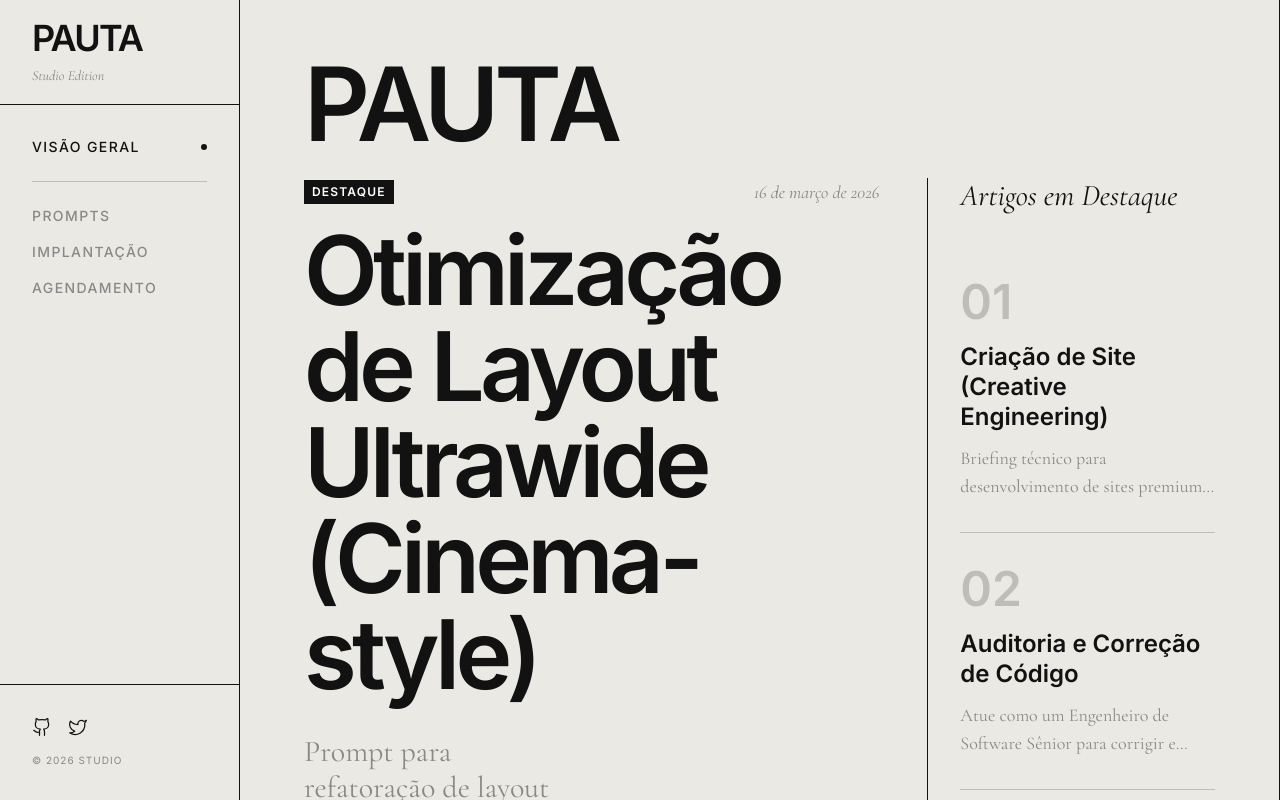
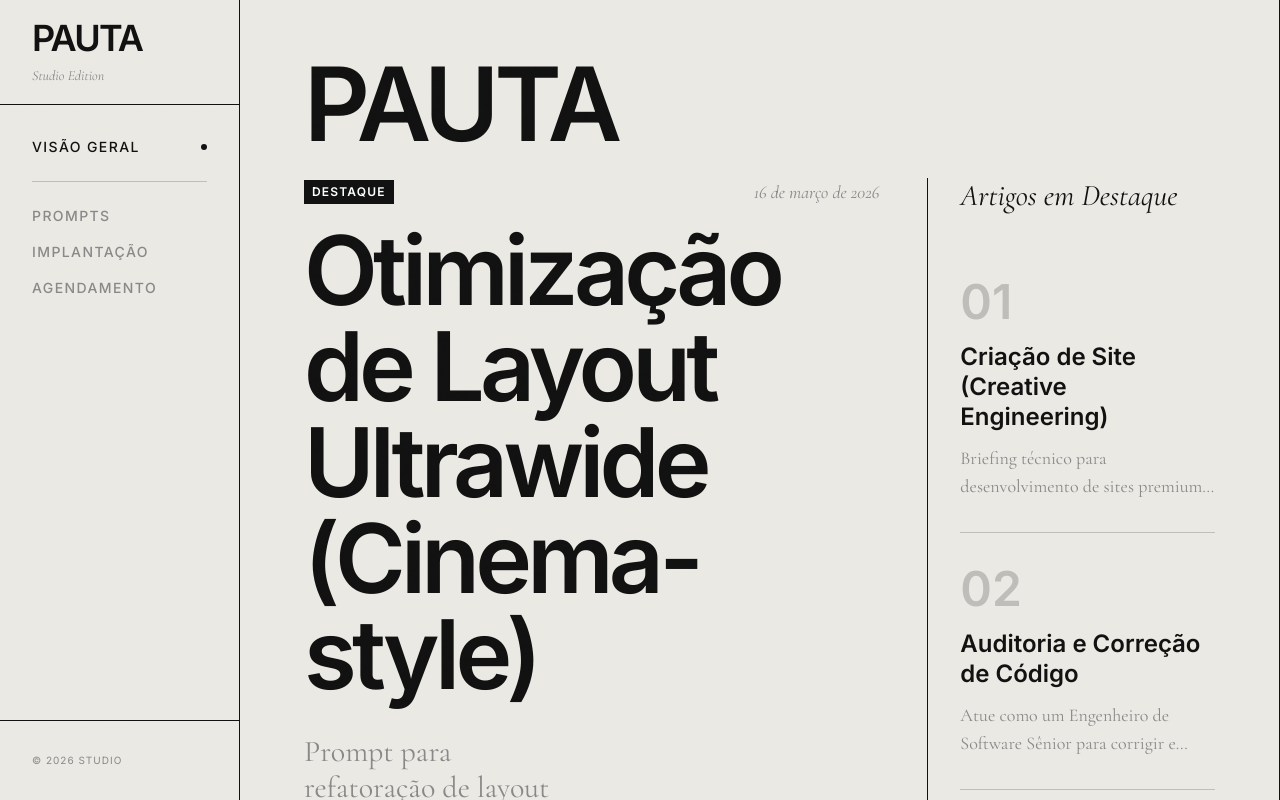
Before and after one commit to VictorCardosoOl/Pauta-V.3, a React (Vite) app: page / in a window 1280 px wide. Built offline with nearby package versions, Linux system fonts and the light colour scheme.

Commit message:
feat: Remove newsletter and social links
Removes the newsletter signup form and social media links from the editorial components. This simplifies the UI and focuses on the core content.

```diff
--- a/components/EditorialFeed.tsx
+++ b/components/EditorialFeed.tsx
@@ -92,13 +92,6 @@ export const EditorialFeed: React.FC<EditorialFeedProps> = ({ pinnedTemplates, o
            <div className="font-sans font-black text-[15vw] leading-none tracking-tighter uppercase text-editorial-black/10 select-none">
               Pauta
            </div>
-           <div className="flex flex-col items-end gap-4">
-              <div className="font-serif italic text-xl">Assine nossa newsletter</div>
-              <div className="flex border-b border-editorial-black pb-2 w-64">
-                 <input type="email" placeholder="Digite seu email" className="bg-transparent outline-none w-full font-sans text-sm placeholder:text-editorial-gray/50" />
-                 <button className="font-sans text-xs font-bold uppercase tracking-widest">Enviar</button>
-              </div>
-           </div>
         </div>
       </div>
     </div>
--- a/components/EditorialSidebar.tsx
+++ b/components/EditorialSidebar.tsx
@@ -1,6 +1,5 @@
 import React from 'react';
 import { CATEGORIES } from '../constants';
-import { Github, Twitter } from 'lucide-react';
 
 interface EditorialSidebarProps {
   selectedCategory: string;
@@ -55,21 +54,11 @@ export const EditorialSidebar: React.FC<EditorialSidebarProps> = ({ selectedCate
         </div>
       </nav>
 
-      {/* Footer Links */}
+      {/* Footer Copyright */}
       <div className="p-6 xl:p-8 border-t border-editorial-black mt-auto transition-all duration-300">
-        <div className="flex flex-col gap-4">
-          <div className="flex items-center gap-4">
-            <a href="#" className="text-editorial-black hover:text-editorial-gray transition-colors" title="Github">
-              <Github size={20} strokeWidth={1.5} />
-            </a>
-            <a href="#" className="text-editorial-black hover:text-editorial-gray transition-colors" title="Twitter">
-              <Twitter size={20} strokeWidth={1.5} />
-            </a>
-          </div>
           <div className="text-[9px] xl:text-[10px] uppercase tracking-widest text-editorial-gray">
             © 2026 Studio
           </div>
-        </div>
       </div>
     </aside>
   );
--- a/components/MobileMenu.tsx
+++ b/components/MobileMenu.tsx
@@ -1,6 +1,6 @@
 import React from 'react';
 import { motion, AnimatePresence } from 'framer-motion';
-import { X, ArrowUpRight } from 'lucide-react';
+import { X } from 'lucide-react';
 import { CATEGORIES } from '../constants';
 
 interface MobileMenuProps {
@@ -78,12 +78,6 @@ export const MobileMenu: React.FC<MobileMenuProps> = ({ isOpen, onClose, selecte
             {/* Footer */}
             <div className="p-6 border-t border-editorial-black mt-auto">
                 <div className="flex flex-col gap-3">
-                  <a href="#" className="font-serif italic text-lg hover:underline decoration-1 underline-offset-4 flex items-center gap-2 group">
-                    Github <ArrowUpRight size={14} className="opacity-0 group-hover:opacity-100 transition-opacity" />
-                  </a>
-                  <a href="#" className="font-serif italic text-lg hover:underline decoration-1 underline-offset-4 flex items-center gap-2 group">
-                    Twitter <ArrowUpRight size={14} className="opacity-0 group-hover:opacity-100 transition-opacity" />
-                  </a>
                   <div className="mt-4 text-[10px] uppercase tracking-widest text-editorial-gray">
                     © 2026 Studio
                   </div>
```
